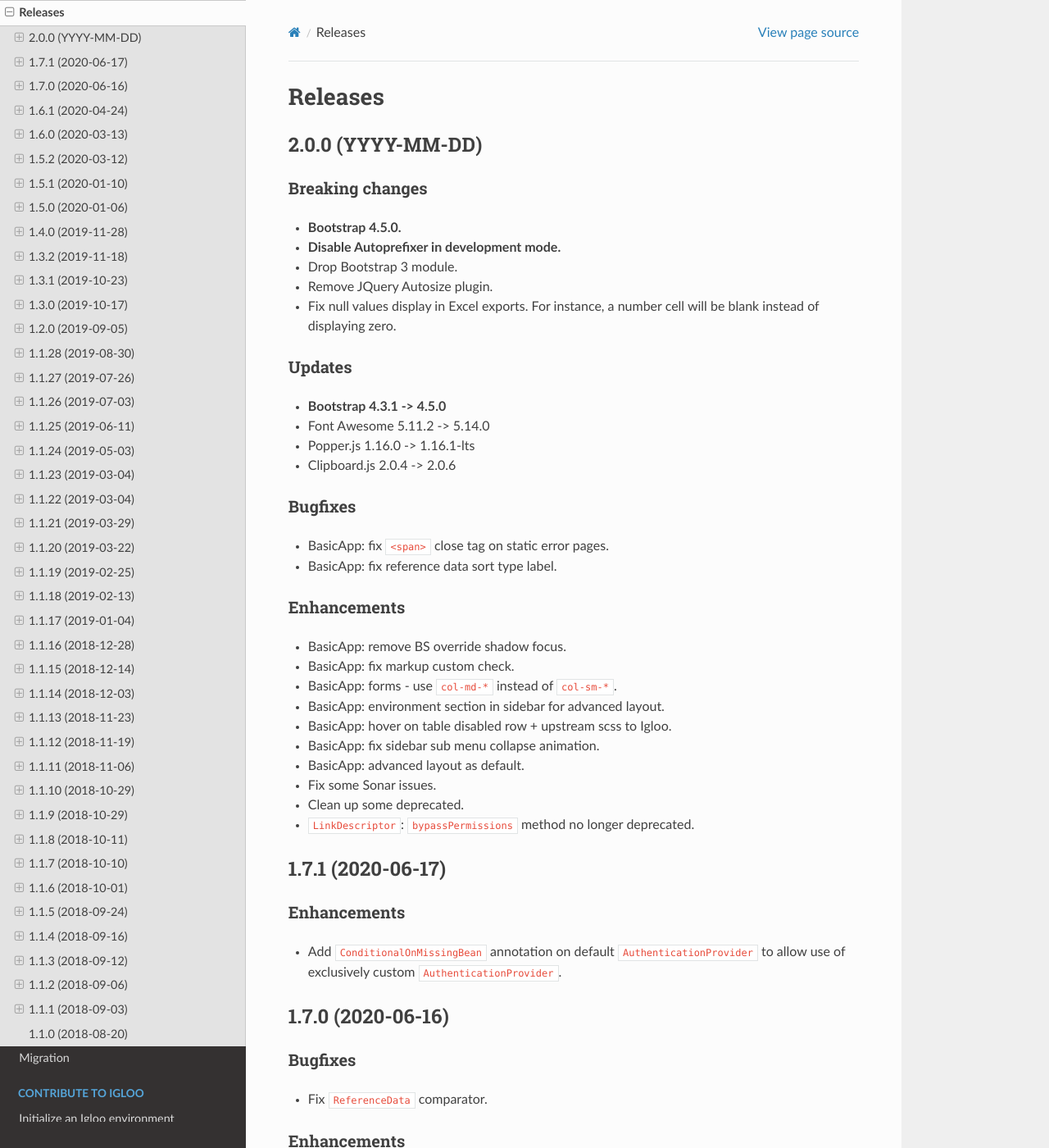
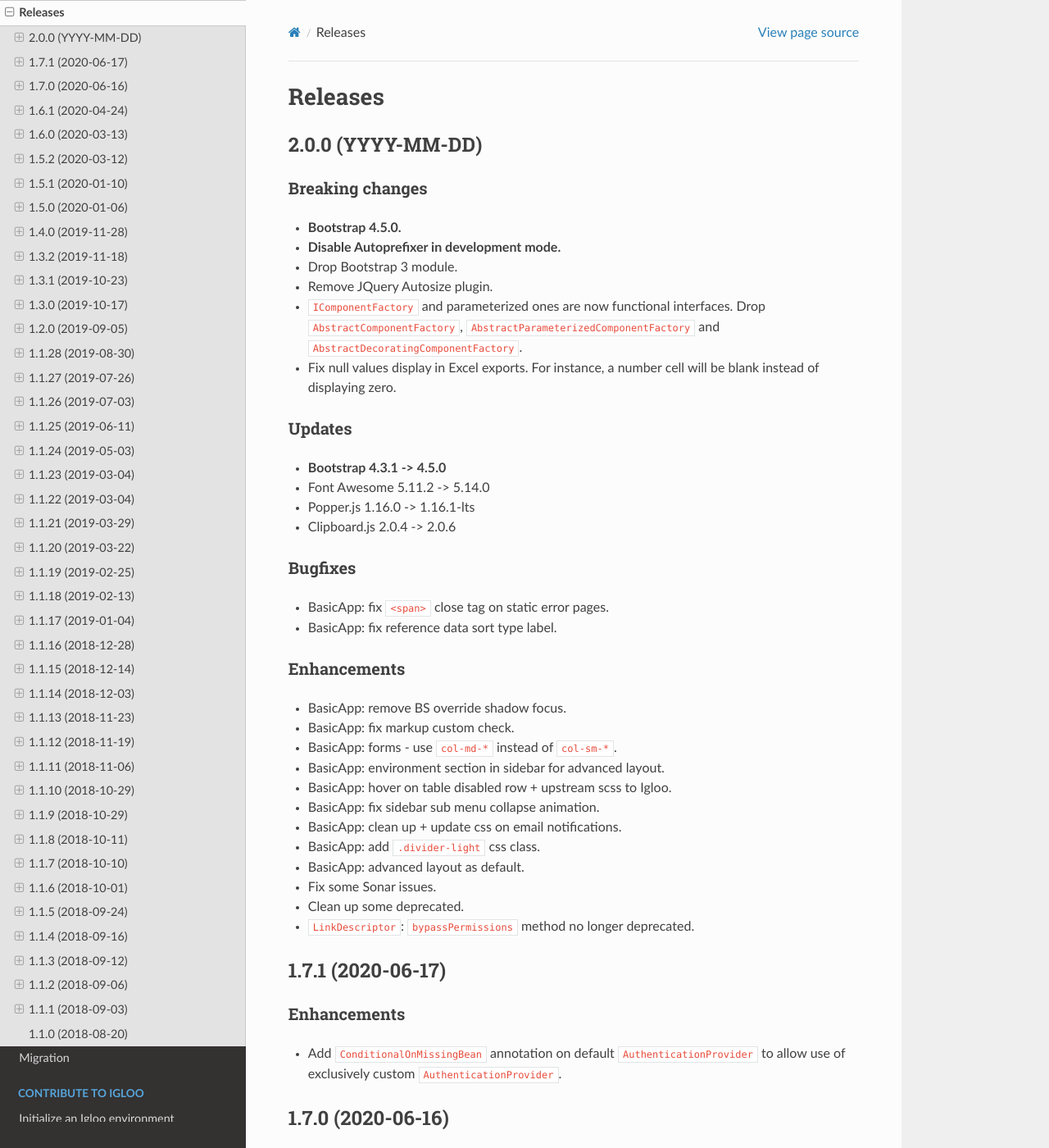
Before and after one commit to igloo-project/igloo-doc, a Sphinx documentation site: the page built from source/release-notes/releases.rst, in a window 1280 px wide and 1400 px high. Shown: the whole window at 82% size. Built offline with Sphinx 7.4.7 and the Read the Docs theme 2.0.0, drawn with Linux system fonts in a browser that asks for light colours.

Commit message:
2.0.0: release notes

```diff
--- a/source/release-notes/releases.rst
+++ b/source/release-notes/releases.rst
@@ -14,6 +14,9 @@ Breaking changes
 * **Disable Autoprefixer in development mode.**
 * Drop Bootstrap 3 module.
 * Remove JQuery Autosize plugin.
+* ``IComponentFactory`` and parameterized ones are now functional interfaces.
+  Drop ``AbstractComponentFactory``, ``AbstractParameterizedComponentFactory``
+  and ``AbstractDecoratingComponentFactory``.
 * Fix null values display in Excel exports. For instance, a number cell will be
   blank instead of displaying zero.
 
@@ -40,6 +43,8 @@ Enhancements
 * BasicApp: environment section in sidebar for advanced layout.
 * BasicApp: hover on table disabled row + upstream scss to Igloo.
 * BasicApp: fix sidebar sub menu collapse animation.
+* BasicApp: clean up + update css on email notifications.
+* BasicApp: add ``.divider-light`` css class.
 * BasicApp: advanced layout as default.
 * Fix some Sonar issues.
 * Clean up some deprecated.
```
